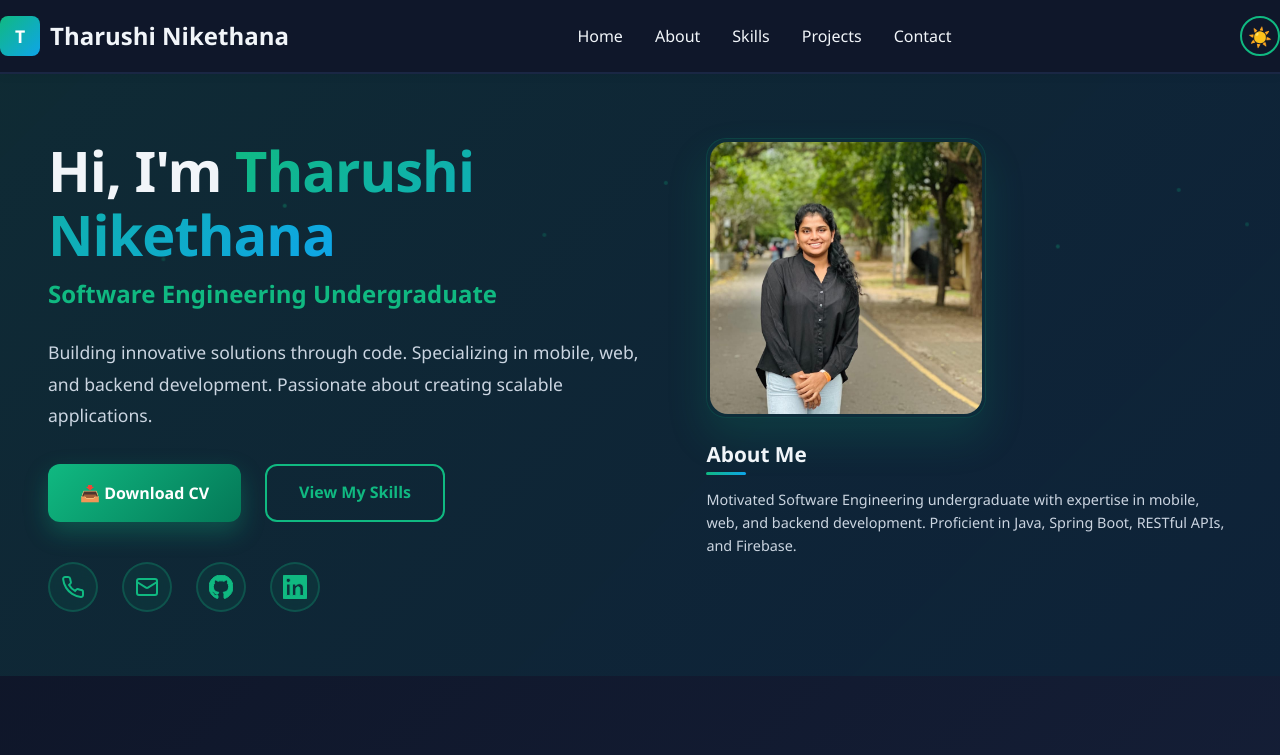
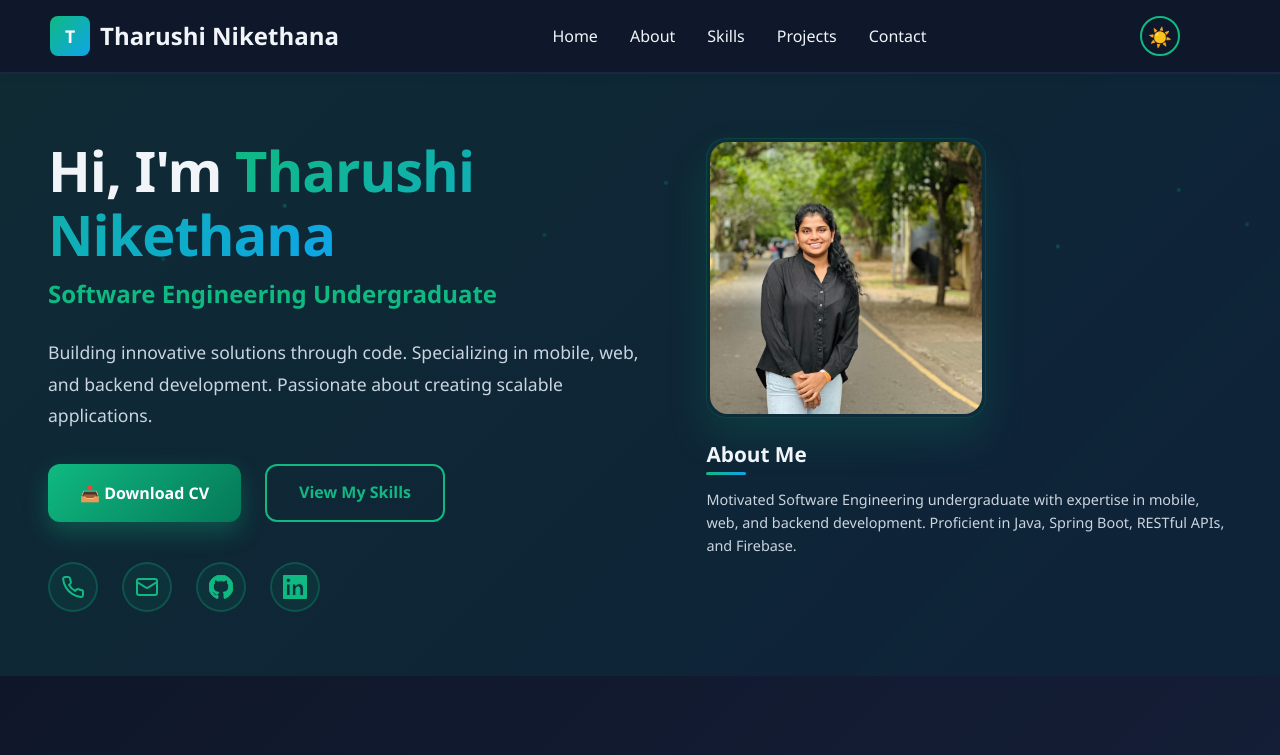
Before and after one commit to TharushiNK/My-Portfolio, a React (Vite) app: page / in a window 1280 px wide. Shown: the top 755 px of the page. Built offline with nearby package versions, Linux system fonts and the light colour scheme.

Commit message:
Update Logo Position

```diff
--- a/src/components/Header.css
+++ b/src/components/Header.css
@@ -18,6 +18,7 @@
 .logo {
   display: flex;
   align-items: center;
+  margin-left: 50px;
   gap: 10px;
   font-weight: 700;
   font-size: 1.5rem;
@@ -85,6 +86,7 @@
 
 .theme-toggle {
   background: none;
+  margin-right: 100px;
   border: 2px solid var(--primary-green);
   width: 40px;
   height: 40px;
```
